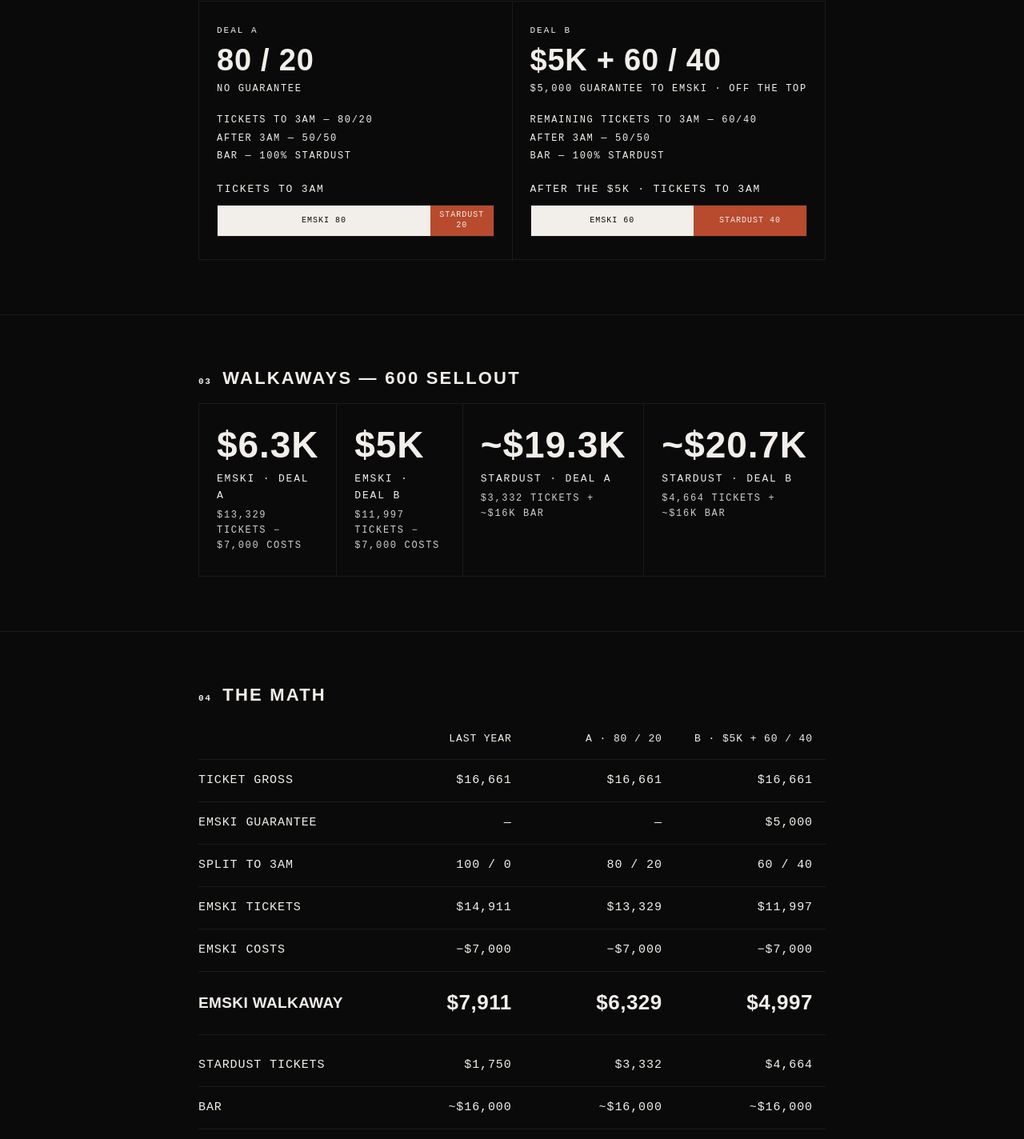
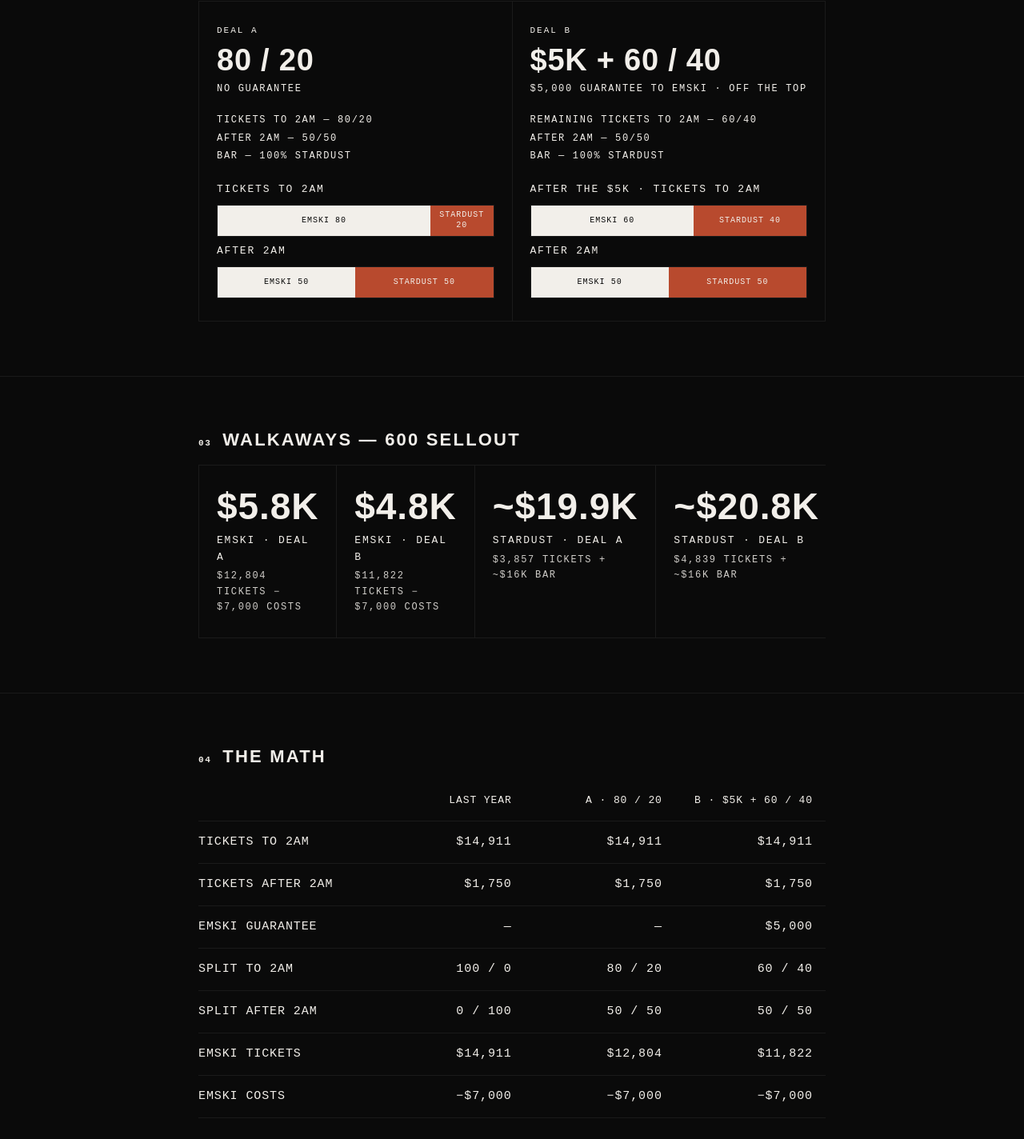
Before and after one commit to journalssound/EMSKI_EPK, a React (Vite) app: page /stardust_pitch_v2 in a window 1280 px wide. Shown: the part 1260-2684 px from the top of the page at 80% size. Built offline with nearby package versions, Linux system fonts and the light colour scheme; a web font is replaced by a local one.

Commit message:
Stardust pitch v2: Fri Nov 20, 50/50 after 2AM
Changeover back to 2AM in both deals; last year's 35 afters tickets now
project the after-2AM bucket at 50/50. Date, hero, next steps, title.

Co-Authored-By: Claude Fable 5.1 <noreply@anthropic.com>

```diff
--- a/src/components/stardust-pitch/StardustPitchV2.jsx
+++ b/src/components/stardust-pitch/StardustPitchV2.jsx
@@ -1,6 +1,6 @@
 import { useEffect } from "react";
 import { PITCH_META, LAST_YEAR, PROPOSAL } from "./stardustPitchContent";
-import { PITCH_V2_META, DEALS, NEXT_V2 } from "./stardustPitchV2Content";
+import { PITCH_V2_META, SHOW_V2, DEALS, NEXT_V2 } from "./stardustPitchV2Content";
 import { H, Tiles, Split } from "./pitchParts";
 import { usd, k } from "./pitchFormat";
 import { HERO_VIDEO_R2 } from "../../data/content";
@@ -10,33 +10,41 @@ import "./stardust-pitch.css";
 
 const TAG = "[BLACKOUT]";
 
+const pct = (emski) => `${Math.round(emski * 100)} / ${Math.round((1 - emski) * 100)}`;
+
 /* Last year as it happened, then each deal on a 600 sellout of the same
- * tiers. Guarantee comes off ticket gross first; the rest splits. */
+ * tiers. Tickets to 2AM: guarantee off the top, the rest splits. Tickets
+ * after 2AM (last year: 35 × $50): 50/50 in both deals. */
 function model() {
   const ly = LAST_YEAR;
-  const gross = ly.net;
   const afterGross = ly.tiers.filter((t) => t.after2am).reduce((s, t) => s + t.price * t.sold, 0);
+  const toGross = ly.net - afterGross;
   const costs = ly.costs.reduce((s, c) => s + c.amount, 0);
 
   const lastYear = {
-    gross,
+    toGross,
+    afterGross,
     guarantee: 0,
-    splitLabel: "100 / 0",
-    emski: gross - afterGross,
-    stardustTickets: afterGross,
+    splitLabel: pct(ly.emskiShareTo2am),
+    afterLabel: pct(ly.emskiShareAfter2am),
+    emski: toGross * ly.emskiShareTo2am + afterGross * ly.emskiShareAfter2am,
+    stardustTickets: toGross * (1 - ly.emskiShareTo2am) + afterGross * (1 - ly.emskiShareAfter2am),
     bar: ly.bar,
   };
   lastYear.emskiNet = lastYear.emski - costs;
   lastYear.stardustTotal = lastYear.stardustTickets + lastYear.bar;
 
+  const after = SHOW_V2.emskiShareAfter;
   const deals = DEALS.map((d) => {
-    const pool = gross - d.guarantee;
+    const pool = toGross - d.guarantee;
     const r = {
       ...d,
-      gross,
-      splitLabel: `${Math.round(d.emskiShare * 100)} / ${Math.round((1 - d.emskiShare) * 100)}`,
-      emski: d.guarantee + pool * d.emskiShare,
-      stardustTickets: pool * (1 - d.emskiShare),
+      toGross,
+      afterGross,
+      splitLabel: pct(d.emskiShare),
+      afterLabel: pct(after),
+      emski: d.guarantee + pool * d.emskiShare + afterGross * after,
+      stardustTickets: pool * (1 - d.emskiShare) + afterGross * (1 - after),
       bar: ly.bar,
     };
     r.emskiNet = r.emski - costs;
@@ -45,14 +53,14 @@ function model() {
     return r;
   });
 
-  return { costs, afterGross, lastYear, deals };
+  return { costs, afterGross, toGross, lastYear, deals };
 }
 
 export default function StardustPitchV2() {
   useEffect(() => {
     const prev = { bg: document.body.style.background, title: document.title };
     document.body.style.background = "#0a0a0a";
-    document.title = `EMSKI ${TAG} — Stardust Garage, Nov 21 2026 · ${PITCH_V2_META.version}`;
+    document.title = `EMSKI ${TAG} — Stardust Garage, Nov 20 2026 · ${PITCH_V2_META.version}`;
     const robots = document.createElement("meta");
     robots.name = "robots";
     robots.content = "noindex, nofollow";
@@ -89,7 +97,7 @@ export default function StardustPitchV2() {
             <span className="bo-hero__rule is-on" />
           </div>
           <p className="sp-hero__line bo-mono">
-            {PITCH_META.venue} · {PITCH_META.city} · {PROPOSAL.dateLabel}
+            {PITCH_META.venue} · {PITCH_META.city} · {SHOW_V2.dateLabel}
           </p>
         </div>
         <div className="bo-hero__foot bo-wrap">
@@ -106,7 +114,7 @@ export default function StardustPitchV2() {
           <Tiles
             items={[
               { n: ly.sold.toLocaleString(), l: "TICKETS", s: `SOLD OUT · CAP ${ly.capacity}` },
-              { n: k(ly.net), l: "TICKET GROSS", s: `${usd(m.lastYear.emski)} TO 2AM · ${usd(m.afterGross)} AFTER` },
+              { n: k(ly.net), l: "TICKET GROSS", s: `${usd(m.toGross)} TO 2AM · ${usd(m.afterGross)} AFTER` },
               {
                 n: k(m.lastYear.emskiNet),
                 l: "EMSKI WALKAWAY",
@@ -138,7 +146,7 @@ export default function StardustPitchV2() {
       {/* ━━ 02 TWO DEALS ━━━━━━━━━━━━━━━━━━━━━━━━━━━━━━ */}
       <section className="bo-section">
         <div className="bo-wrap">
-          <H n="02">The show — {PROPOSAL.dateLabel}</H>
+          <H n="02">The show — {SHOW_V2.dateLabel}</H>
           <p className="sp-line bo-mono" style={{ marginTop: 0, marginBottom: 24 }}>
             {PROPOSAL.format} · {PITCH_META.venue} · CAP {PROPOSAL.capacity}
           </p>
@@ -155,9 +163,14 @@ export default function StardustPitchV2() {
                 </ul>
                 <div className="sp-split">
                   <Split
-                    label={d.guarantee ? `AFTER THE ${k(d.guarantee)} · TICKETS TO 3AM` : "TICKETS TO 3AM"}
+                    label={
+                      d.guarantee
+                        ? `AFTER THE ${k(d.guarantee)} · TICKETS TO ${SHOW_V2.changeover}`
+                        : `TICKETS TO ${SHOW_V2.changeover}`
+                    }
                     emski={d.emskiShare}
                   />
+                  <Split label={`AFTER ${SHOW_V2.changeover}`} emski={SHOW_V2.emskiShareAfter} />
                 </div>
               </div>
             ))}
@@ -202,9 +215,15 @@ export default function StardustPitchV2() {
               </thead>
               <tbody>
                 <tr>
-                  <td>Ticket gross</td>
+                  <td>Tickets to {SHOW_V2.changeover}</td>
                   {cols.map((c) => (
-                    <td key={c.key}>{usd(c.gross)}</td>
+                    <td key={c.key}>{usd(c.toGross)}</td>
+                  ))}
+                </tr>
+                <tr>
+                  <td>Tickets after {SHOW_V2.changeover}</td>
+                  {cols.map((c) => (
+                    <td key={c.key}>{usd(c.afterGross)}</td>
                   ))}
                 </tr>
                 <tr>
@@ -214,9 +233,15 @@ export default function StardustPitchV2() {
                   ))}
                 </tr>
                 <tr>
-                  <td>Split to 3AM</td>
+                  <td>Split to {SHOW_V2.changeover}</td>
                   {cols.map((c) => (
                     <td key={c.key}>{c.splitLabel}</td>
+                  ))}
+                </tr>
+                <tr>
+                  <td>Split after {SHOW_V2.changeover}</td>
+                  {cols.map((c) => (
+                    <td key={c.key}>{c.afterLabel}</td>
                   ))}
                 </tr>
                 <tr>
@@ -267,8 +292,9 @@ export default function StardustPitchV2() {
             </table>
           </div>
           <p className="sp-line bo-mono">
-            600 sellout on last year's tiers. Bar held at last year's ~{k(ly.bar)}. Guarantee comes off ticket gross
-            before the split. After-3AM tickets not projected — last year's sales closed at 3AM.
+            600 sellout on last year's tiers. Bar held at last year's ~{k(ly.bar)}. Guarantee comes off the
+            to-{SHOW_V2.changeover} tickets before the split. After-{SHOW_V2.changeover} = last year's afters
+            tickets, split 50/50.
           </p>
         </div>
       </section>
--- a/src/components/stardust-pitch/stardustPitchV2Content.js
+++ b/src/components/stardust-pitch/stardustPitchV2Content.js
@@ -12,9 +12,17 @@ export const PITCH_V2_META = {
   version: "v2",
 };
 
-/* Two deals. `guarantee` is paid to EMSKI off the top of ticket gross; the
- * rest of the tickets to 3AM split at `emskiShare`. After 3AM stays 50/50
- * in both, bar stays 100% Stardust in both. */
+/* v2 show: Friday, changeover back to 2AM. Tickets after 2AM split 50/50 in
+ * both deals — and last year's 35 afters tickets give that bucket a number. */
+export const SHOW_V2 = {
+  dateLabel: "FRI NOV 20 2026",
+  dateShort: "FRI NOV 20",
+  changeover: "2AM",
+  emskiShareAfter: 0.5,
+};
+
+/* Two deals. `guarantee` is paid to EMSKI off the top of the to-2AM gross;
+ * the rest of those tickets split at `emskiShare`. Bar stays 100% Stardust. */
 export const DEALS = [
   {
     key: "A",
@@ -22,7 +30,7 @@ export const DEALS = [
     sub: "NO GUARANTEE",
     guarantee: 0,
     emskiShare: 0.8,
-    terms: ["TICKETS TO 3AM — 80/20", "AFTER 3AM — 50/50", "BAR — 100% STARDUST"],
+    terms: ["TICKETS TO 2AM — 80/20", "AFTER 2AM — 50/50", "BAR — 100% STARDUST"],
   },
   {
     key: "B",
@@ -30,8 +38,8 @@ export const DEALS = [
     sub: "$5,000 GUARANTEE TO EMSKI · OFF THE TOP",
     guarantee: 5000,
     emskiShare: 0.6,
-    terms: ["REMAINING TICKETS TO 3AM — 60/40", "AFTER 3AM — 50/50", "BAR — 100% STARDUST"],
+    terms: ["REMAINING TICKETS TO 2AM — 60/40", "AFTER 2AM — 50/50", "BAR — 100% STARDUST"],
   },
 ];
 
-export const NEXT_V2 = ["HOLD SAT NOV 21", "PICK A OR B", "ANNOUNCE + ON-SALE LATE OCT"];
+export const NEXT_V2 = ["HOLD FRI NOV 20", "PICK A OR B", "ANNOUNCE + ON-SALE LATE OCT"];
```
